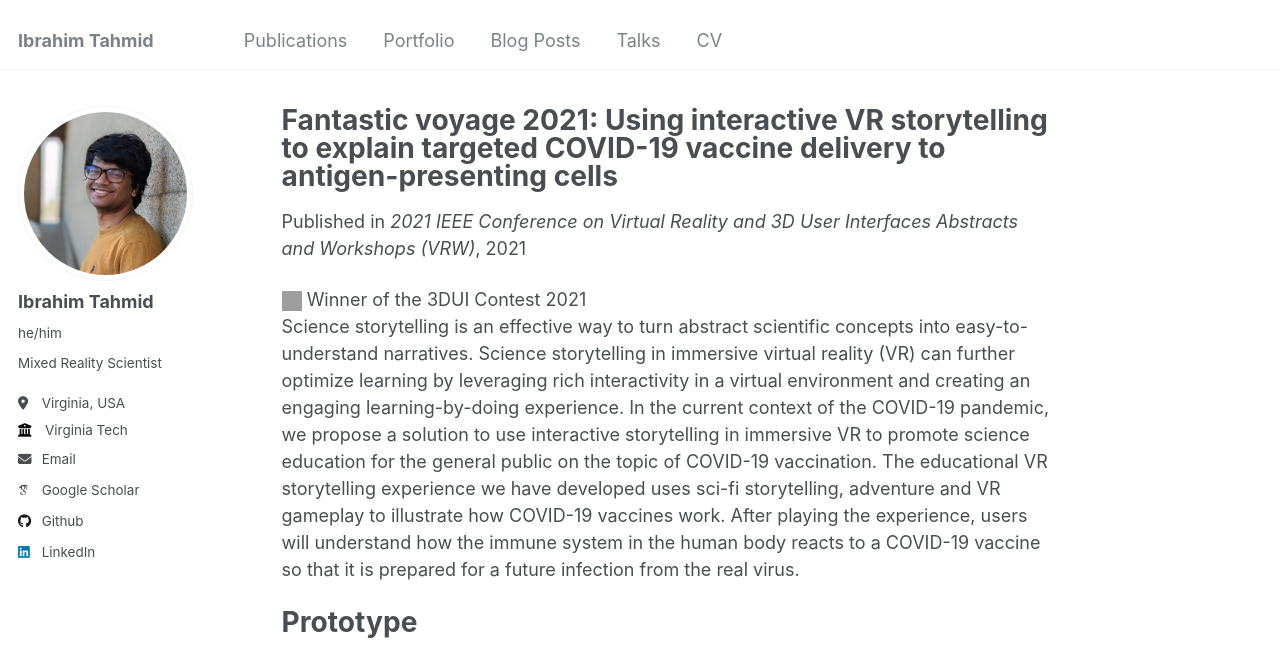
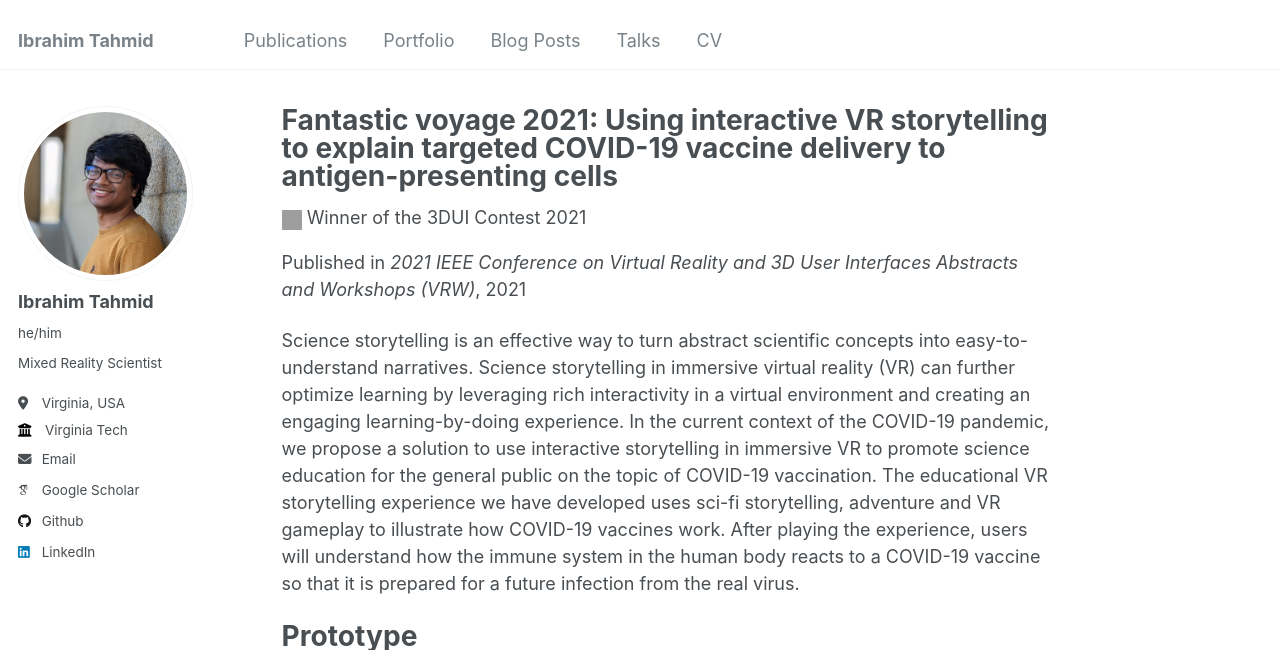
Before and after one commit to iatahmid/iatahmid.github.io, a Jekyll site: the page built from _publications/2021-03-27-3dui-fantastic-voyage.md, in a window 1280 px wide and 900 px high, cut to the strip 0-650 px from the top of the window. Built offline with Jekyll 4.4.1, drawn with Linux system fonts in a browser that asks for light colours; some web fonts are replaced; grey boxes are pictures that could not be loaded.

Commit message:
updated award in single page

```diff
--- a/_layouts/single.html
+++ b/_layouts/single.html
@@ -34,6 +34,11 @@ layout: default
           <p class="page__date"><strong><i class="fa fa-fw fa-calendar" aria-hidden="true"></i> {{ site.data.ui-text[site.locale].date_label | default: "Published:" }}</strong> <time datetime="{{ page.modified | date: "%Y-%m-%d" }}">{{ page.modified | date: "%B %d, %Y" }}</time></p>
         {% endif %}
 
+        {% if page.award %}
+          <img src="/images/award.png" alt="Award Icon" style="width: 20px; height: 20px;">
+          <p style="display: inline;"> {{ page.award }} </p>
+        {% endif %}
+
         {% if page.collection == 'teaching' %}
           <p> {{ page.type }}, <i>{{ page.venue }}</i>, {{ page.date | default: "1900-01-01" | date: "%Y" }} </p>
         {% elsif page.venue and page.date %}
@@ -42,10 +47,6 @@ layout: default
           <p class="page__date"><strong><i class="fa fa-fw fa-calendar" aria-hidden="true"></i> {{ site.data.ui-text[site.locale].date_label | default: "Published:" }}</strong> <time datetime="{{ page.date | date_to_xmlschema }}">{{ page.date | default: "1900-01-01" | date: "%B %d, %Y" }}</time></p>
         {% endif %}
 
-        {% if page.award %}
-          <img src="/images/award.png" alt="Award Icon" style="width: 20px; height: 20px;">
-          <p style="display: inline;"> {{ page.award }} </p>
-        {% endif %}
         </header>
       {% endunless %}
 
```
